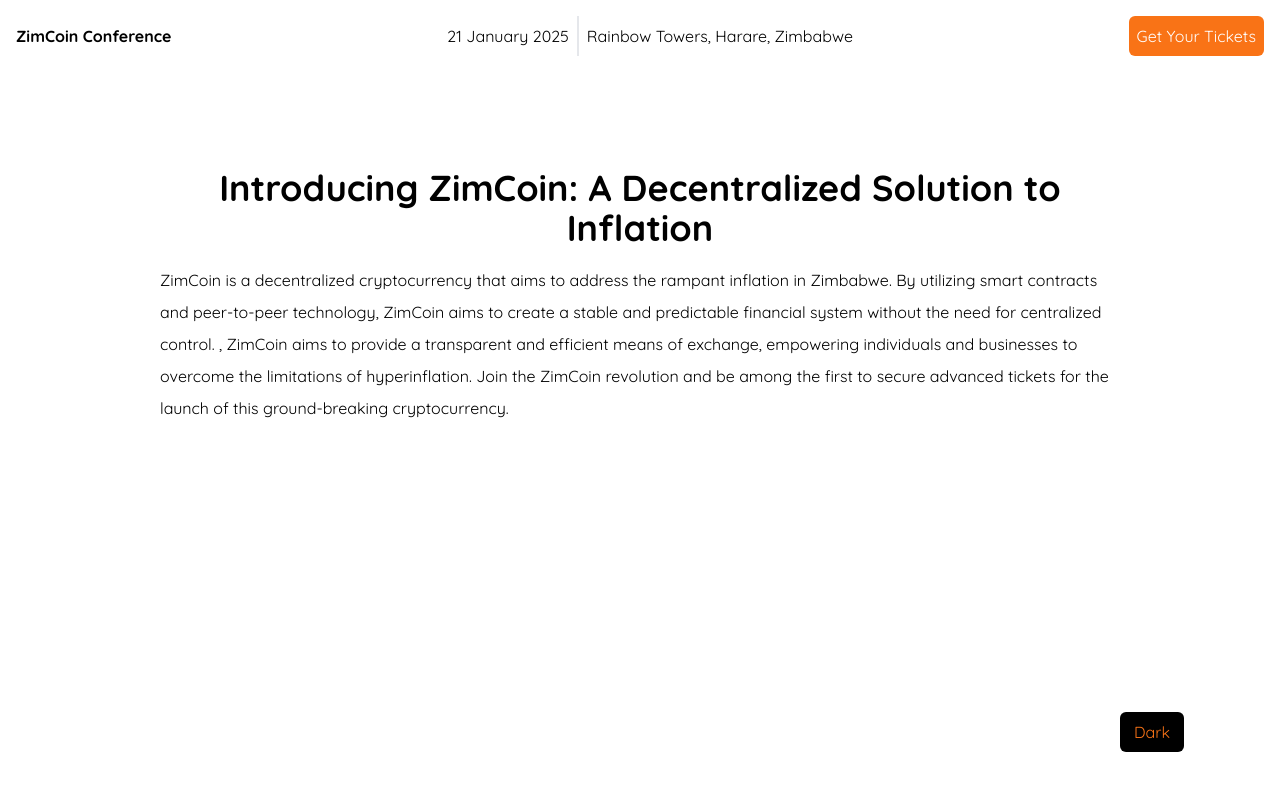
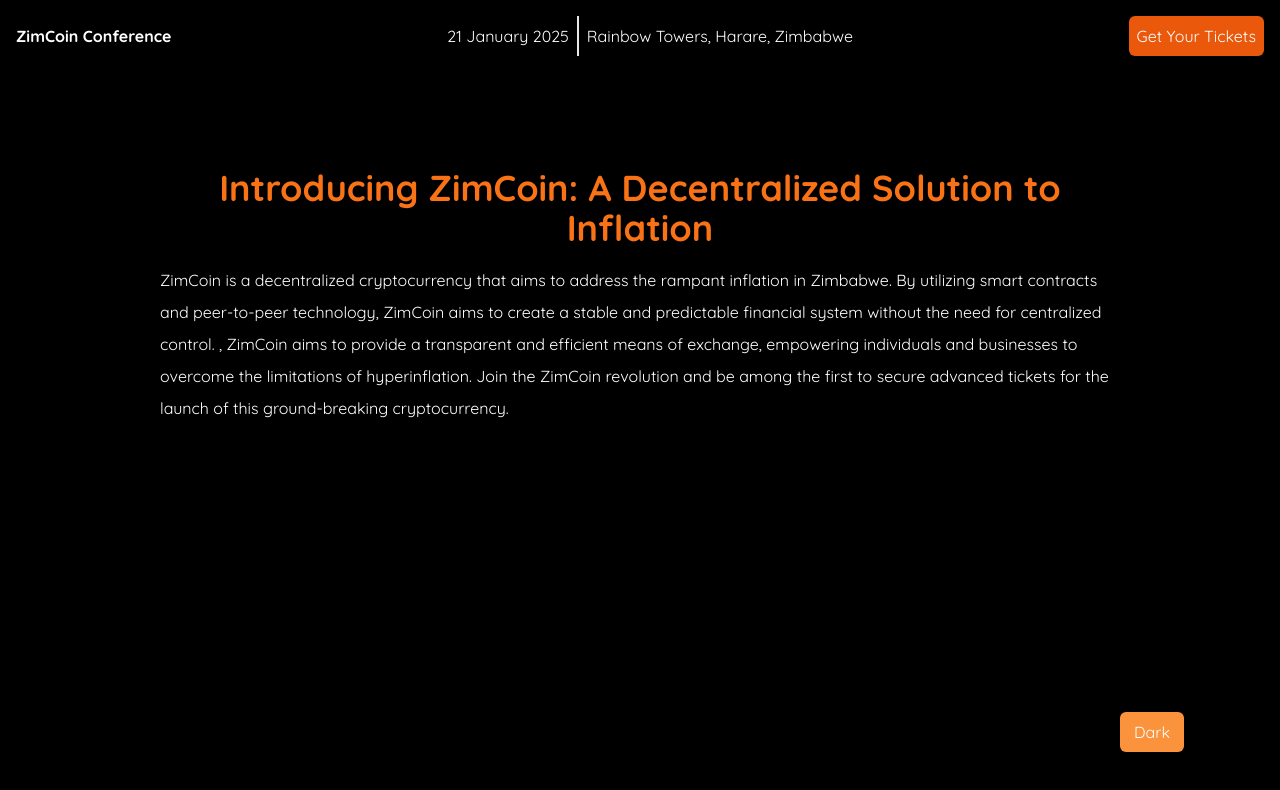
Before and after one commit to buheracoupe/crypto-launch-darkmode-toggler-react, a React (Create React App) app: page / in a window 1280 px wide. Shown: the top 790 px of the page. Built offline with nearby package versions, Linux system fonts and the light colour scheme.

Commit message:
add dark variant to respective components and create button to toggle dark/light theme

```diff
--- a/public/index.html
+++ b/public/index.html
@@ -26,7 +26,7 @@
     -->
     <title>React App</title>
   </head>
-  <body class="dark font-Quicksand dark:bg-black">
+  <body class="dark">
     <noscript>You need to enable JavaScript to run this app.</noscript>
     <div id="root"></div>
     <!--
--- a/src/App.js
+++ b/src/App.js
@@ -11,10 +11,10 @@
     console.log(document.body.classList)
   }
   return (
-    <div className="App font-Quicksand">
+    <div className="App dark:bg-black h-lvh overflow-hidden font-Quicksand">
       <Header />
       <Content />
-      <button onClick={changeMode} className='bg-black dark:bg-black p-2 hover:bg-slate-600 text-orange-500 w-16 rounded-md absolute bottom-4 right-8 md:bottom-12 md:right-24'>Dark</button>
+      <button onClick={changeMode} className='bg-black dark:bg-orange-400 dark:text-white p-2 hover:bg-slate-600 text-orange-500 w-16 rounded-md absolute bottom-4 right-8 md:bottom-12 md:right-24'>Dark</button>
     </div>
   );
 }
--- a/src/components/Content.jsx
+++ b/src/components/Content.jsx
@@ -4,8 +4,8 @@
   return (
     <div className="content-wrapper p-20 md:px-40">
 <div className="content-container">
-    <h1 className='m-4 text-4xl text-center font-bold'> Introducing ZimCoin: A Decentralized Solution to Inflation</h1>
-    <p className='leading-8'>ZimCoin is a decentralized cryptocurrency that aims to address the rampant inflation in Zimbabwe.
+    <h1 className='m-4 text-4xl text-center dark:text-orange-500 font-bold'> Introducing ZimCoin: A Decentralized Solution to Inflation</h1>
+    <p className='leading-8 dark:text-white'>ZimCoin is a decentralized cryptocurrency that aims to address the rampant inflation in Zimbabwe.
         By utilizing smart contracts and peer-to-peer technology, ZimCoin aims to create a stable and
          predictable financial system without the need for centralized control. , ZimCoin aims to provide a transparent and efficient means of exchange, empowering individuals and businesses to overcome the limitations of hyperinflation.
          Join the ZimCoin revolution and be among the first to secure advanced tickets for the launch of this ground-breaking cryptocurrency.</p>
--- a/src/components/Header.jsx
+++ b/src/components/Header.jsx
@@ -3,12 +3,12 @@
 function Header() {
   return (
     <div className="header text-black flex gap-4 m-4 justify-between items-center">
-<h1 className='font-bold'>ZimCoin Conference</h1>
-<div className="date-container  flex items-center divide-x-2">
+<h1 className='font-bold dark:text-white'>ZimCoin Conference</h1>
+<div className="date-container dark:text-white  flex items-center divide-x-2">
     <p className='p-2'>  21 January 2025</p>
     <p className='p-2'>Rainbow Towers, Harare, Zimbabwe</p>
 </div>
-<button className='bg-orange-500 text-white p-2 rounded-md'>Get Your Tickets</button>
+<button className='bg-black dark:bg-orange-600 dark:text-white text-orange-500 p-2 rounded-md'>Get Your Tickets</button>
 </div>
 )
 }
```
